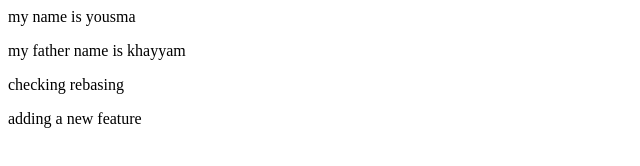
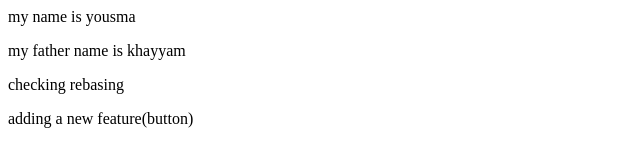
Before and after one commit to yousmakhayyam/yousma-repo, a plain HTML site: page index.html in a window 1280 px wide. Shown: the full height of the page, 0-640 px from the left. Drawn offline with Linux system fonts and the light colour scheme.

```diff
--- a/index.html
+++ b/index.html
@@ -1,4 +1,4 @@
 <p>my name is yousma</p>
 <p>my father name is khayyam</p>
 <p>checking rebasing</p>
-<p>adding a new feature</p>
+<p>adding a new feature(button)</p>
```
